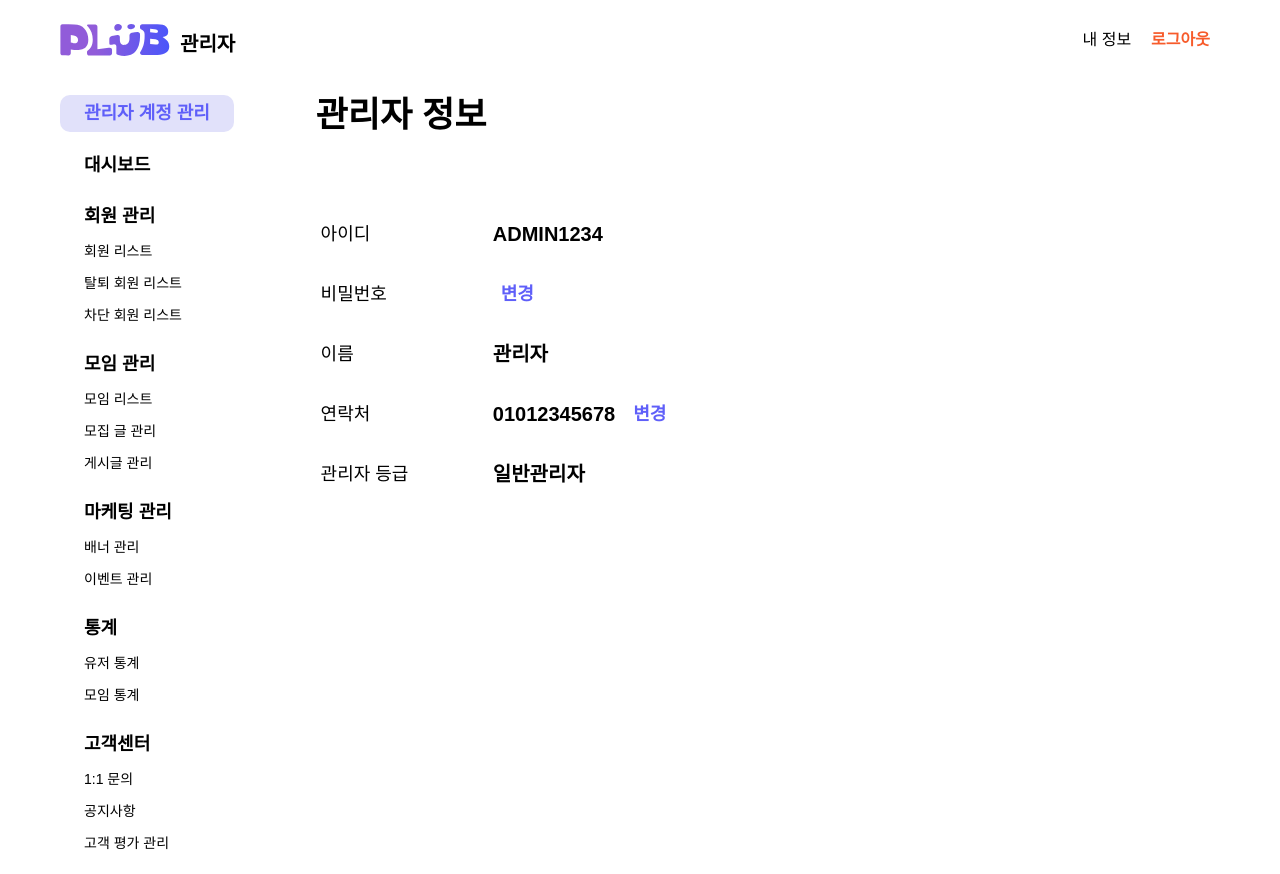
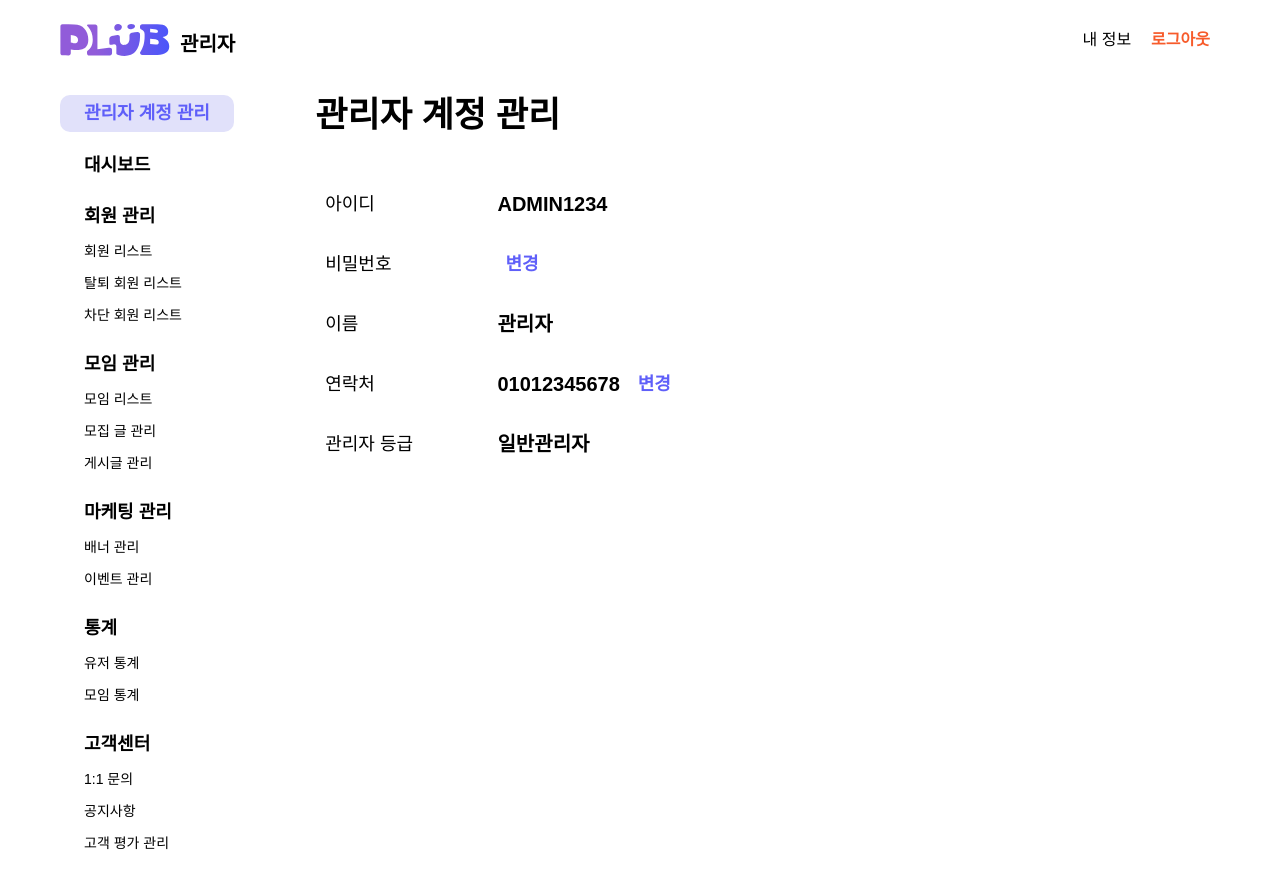
Before and after one commit to PLUB2022/PLUB-Web-Admin, a React (Vite) app: page /manage/account in a window 1280 px wide. Built offline with nearby package versions, Linux system fonts and the light colour scheme; no server answers; a web font is replaced by a local one.

Commit message:
refactor: 모든 페이지 레이아웃에 탭 타이틀 반영

```diff
--- a/src/layout/Logined.tsx
+++ b/src/layout/Logined.tsx
@@ -1,19 +1,38 @@
+import styled from '@emotion/styled';
 import { Outlet } from 'react-router-dom';
 
 import Header from '../components/Header';
 import SideBar from '../components/SideBar';
-import { Container } from '../styles/Common';
+import { Container, TabTitle } from '../styles/Common';
+import { nowCategory } from '../utils/nowPath';
 
 const Logined = () => {
+  const { section, tab } = nowCategory();
+
   return (
     <>
       <Header />
       <Container>
         <SideBar />
-        <Outlet />
+        <Content>
+          <TabTitle>
+            {tab || section}
+            {tab && <TabTitle id='sub'>&nbsp;/ {section}</TabTitle>}
+          </TabTitle>
+          <Outlet />
+        </Content>
       </Container>
     </>
   );
 };
 
 export default Logined;
+
+const Content = styled.div`
+  position: relative;
+  display: flex;
+  flex-direction: column;
+  gap: 40px;
+  width: 100%;
+  padding: 15px 20px;
+`;
--- a/src/pages/AdminInfo.tsx
+++ b/src/pages/AdminInfo.tsx
@@ -1,27 +1,7 @@
-import styled from '@emotion/styled';
-
 import InfoTable from '../components/AdminInfo/InfoTable';
-import { TabTitle } from '../styles/Common';
 
 const AdminInfo = () => {
-  return (
-    <Container>
-      <TabTitle>관리자 정보</TabTitle>
-      <InfoTable />
-    </Container>
-  );
+  return <InfoTable />;
 };
 
 export default AdminInfo;
-
-export const Container = styled.div`
-  position: relative;
-  display: flex;
-  flex-direction: column;
-  gap: 70px;
-  width: 100%;
-  padding: 15px;
-  &#dashboard {
-    gap: 40px;
-  }
-`;
--- a/src/pages/Dashboard.tsx
+++ b/src/pages/Dashboard.tsx
@@ -5,13 +5,9 @@ import DailySummary from '../components/Dashboard/DailySummary';
 import InquiryReport from '../components/Dashboard/InquiryReport';
 import PlubRank from '../components/Dashboard/PlubRank';
 import StatisticsChart from '../components/Dashboard/StatisticsChart';
-import { TabTitle } from '../styles/Common';
-import { Container } from './AdminInfo';
 
 const Dashboard = () => {
   return (
-    <Container id='dashboard'>
-      <TabTitle>대시보드</TabTitle>
     <GridContainer>
       <GridBox>
         <Title>회원/모임 현황</Title>
@@ -30,7 +26,6 @@ const Dashboard = () => {
         <PlubRank />
       </GridBox>
     </GridContainer>
-    </Container>
   );
 };
 
--- a/src/pages/Members.tsx
+++ b/src/pages/Members.tsx
@@ -1,17 +1,5 @@
-import { TabTitle } from '../styles/Common';
-import { nowCategory } from '../utils/nowPath';
-import { Container } from './AdminInfo';
-
 const Members = () => {
-  const { section, tab } = nowCategory('user');
-  return (
-    <Container>
-      <TabTitle>
-        {tab}
-        <TabTitle id='sub'>/ {section}</TabTitle>
-      </TabTitle>
-    </Container>
-  );
+  return <div></div>;
 };
 
 export default Members;
--- a/src/styles/Common.tsx
+++ b/src/styles/Common.tsx
@@ -15,7 +15,6 @@ export const Container = styled.div`
 export const TabTitle = styled.div`
   font-size: 35px;
   font-weight: 700;
-  padding: 0px 5px;
   &#sub {
     display: inline-block;
     font-size: 20px;
--- a/src/utils/nowPath.ts
+++ b/src/utils/nowPath.ts
@@ -7,9 +7,9 @@ export const nowPath = (path: string) => {
   return pathname.includes(path) ? 'now' : '';
 };
 
-export const nowCategory = (category: string) => {
+export const nowCategory = () => {
   const { pathname } = useLocation();
-  const section = menus.find(({ path }) => path.includes(category));
+  const section = menus.find(({ path }) => pathname.includes(path));
   const tab = section?.tabs.find(({ path }) => pathname.includes(path));
 
   return {
```
Lines whose indentation alone changed are shown as unchanged.
